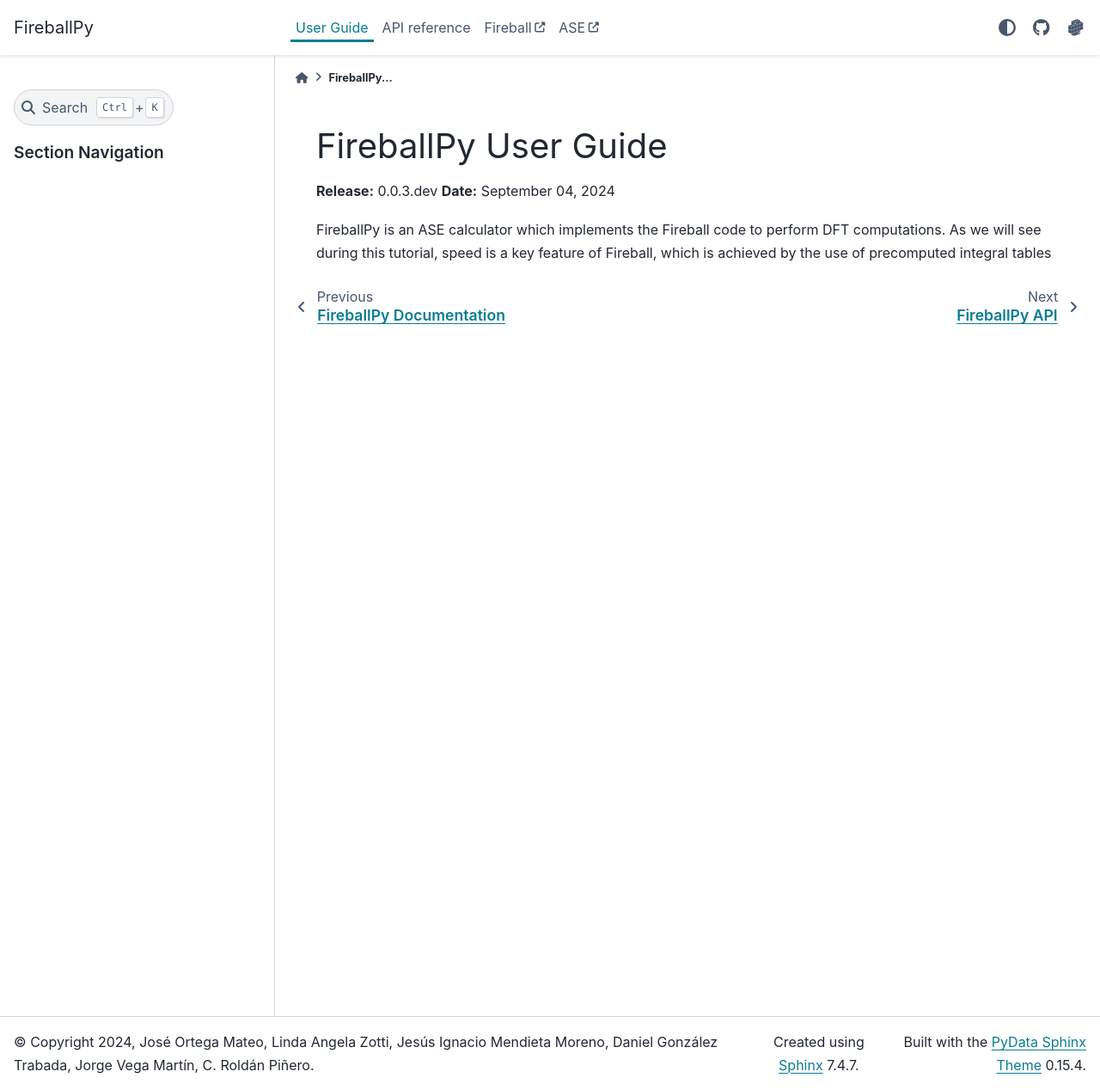
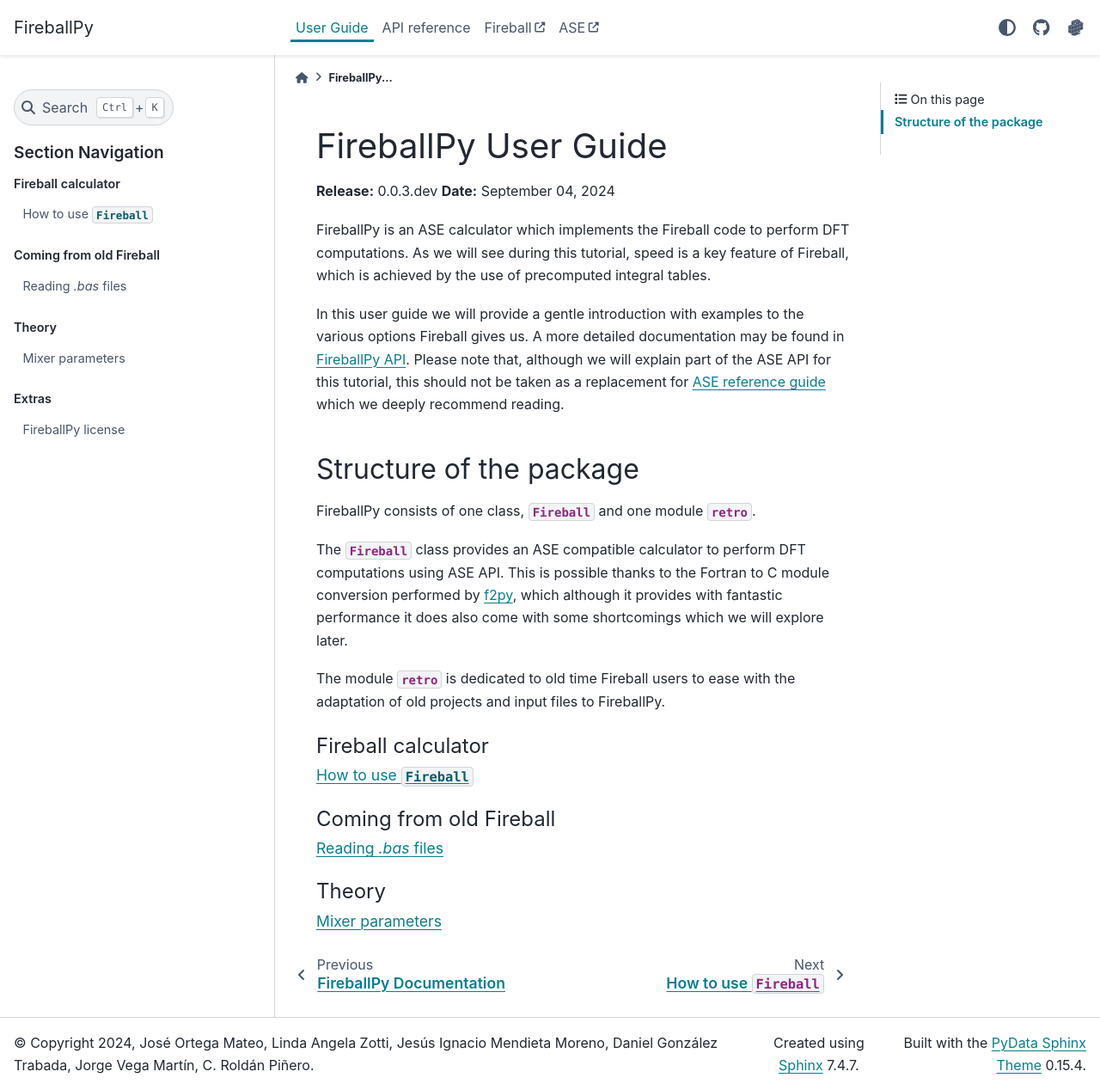
Before and after one commit to fireball-QMD/fireballpy, a Sphinx documentation site: the page built from docs/source/tutorial/index.rst, in a window 1280 px wide and 1268 px high. Shown: the whole window at 86% size. Built offline with Sphinx 7.4.7 and the PyData theme 0.15.4, drawn with Linux system fonts in a browser that asks for light colours; the version number is read from the project's files by our own code.

```diff
--- a/docs/source/index.rst
+++ b/docs/source/index.rst
@@ -6,7 +6,8 @@
 FireballPy Documentation
 ########################
 
-**Date**: |today| **Version**: |release|
+**Date**: |today|
+**Version**: |release|
 
 **Useful links**:
 `Fireball webpage <https://fireball-qmd.github.io/fireball.html>`_ |
--- /dev/null
+++ b/docs/source/license.rst
@@ -0,0 +1,6 @@
+******************
+FireballPy license
+******************
+
+.. include:: ../../LICENSE
+   :literal:
--- a/docs/source/tutorial/index.rst
+++ b/docs/source/tutorial/index.rst
@@ -1,8 +1,10 @@
+.. currentmodule:: fireballpy
+
 .. _user_guide:
 
-#####################
+*********************
 FireballPy User Guide
-#####################
+*********************
 
 **Release:** |release|
 **Date:** |today|
@@ -10,4 +12,53 @@ FireballPy User Guide
 FireballPy is an ASE calculator which implements the Fireball code
 to perform DFT computations.
 As we will see during this tutorial, speed is a key feature of Fireball,
-which is achieved by the use of precomputed integral tables
+which is achieved by the use of precomputed integral tables.
+
+In this user guide we will provide a gentle introduction with examples
+to the various options Fireball gives us.
+A more detailed documentation may be found in :ref:`fireballpy-api`.
+Please note that, although we will explain part of the ASE API for this
+tutorial, this should not be taken as a replacement for
+`ASE reference guide <https://wiki.fysik.dtu.dk/ase/>`_ which we
+deeply recommend reading.
+
+Structure of the package
+========================
+
+FireballPy consists of one class, :class:`Fireball` and one module
+:mod:`retro`.
+
+The :class:`Fireball` class provides an ASE compatible calculator to
+perform DFT computations using ASE API.
+This is possible thanks to the Fortran to C module conversion
+performed by `f2py <https://numpy.org/doc/stable/f2py/>`_,
+which although it provides with fantastic performance it does
+also come with some shortcomings which we will explore later.
+
+The module :mod:`retro` is dedicated to old time Fireball users
+to ease with the adaptation of old projects and input files
+to FireballPy.
+
+.. toctree::
+   :caption: Fireball calculator
+   :maxdepth: 1
+
+   howtouse
+
+.. toctree::
+   :caption: Coming from old Fireball
+   :maxdepth: 1
+
+   readingbas
+
+.. toctree::
+   :caption: Theory
+   :maxdepth: 1
+
+   mixer
+
+.. toctree::
+   :hidden:
+   :caption: Extras
+
+   ../license
--- /dev/null
+++ b/docs/source/tutorial/readingbas.rst
@@ -0,0 +1,8 @@
+.. currentmodule:: fireballpy
+
+.. _readingbas:
+
+Reading `.bas` files
+====================
+
+TODO
```
Also changed, not shown: docs/source/reference/fireball.rst (added, +10 -0 lines), docs/source/reference/index.rst (+8 -5 lines), docs/source/reference/mixer.rst (deleted, +0 -110 lines), docs/source/tutorial/howtouse.rst (added, +40 -0 lines), docs/source/tutorial/mixer.rst (added, +112 -0 lines), install.py (+15 -0 lines), 5 other files.
